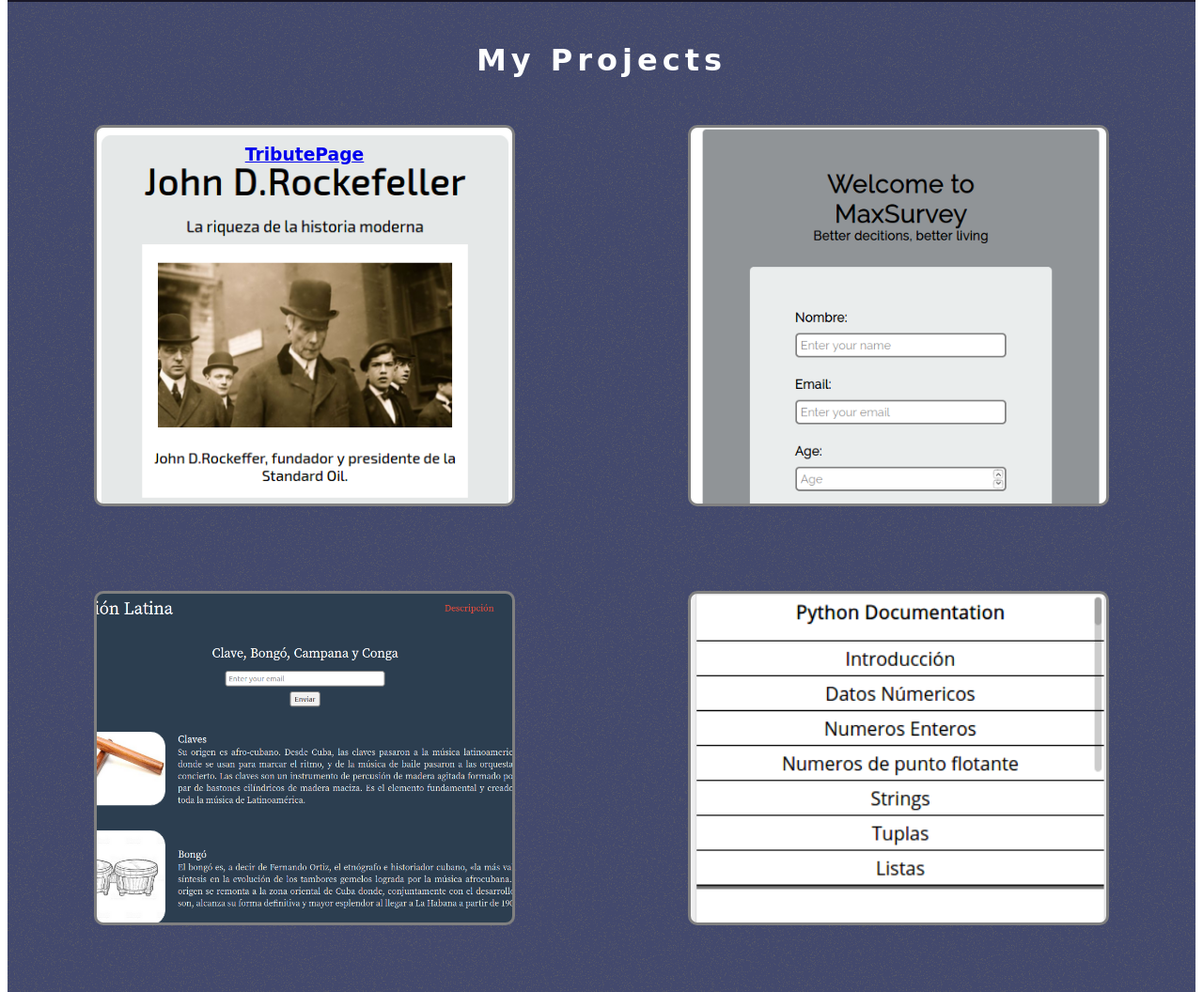
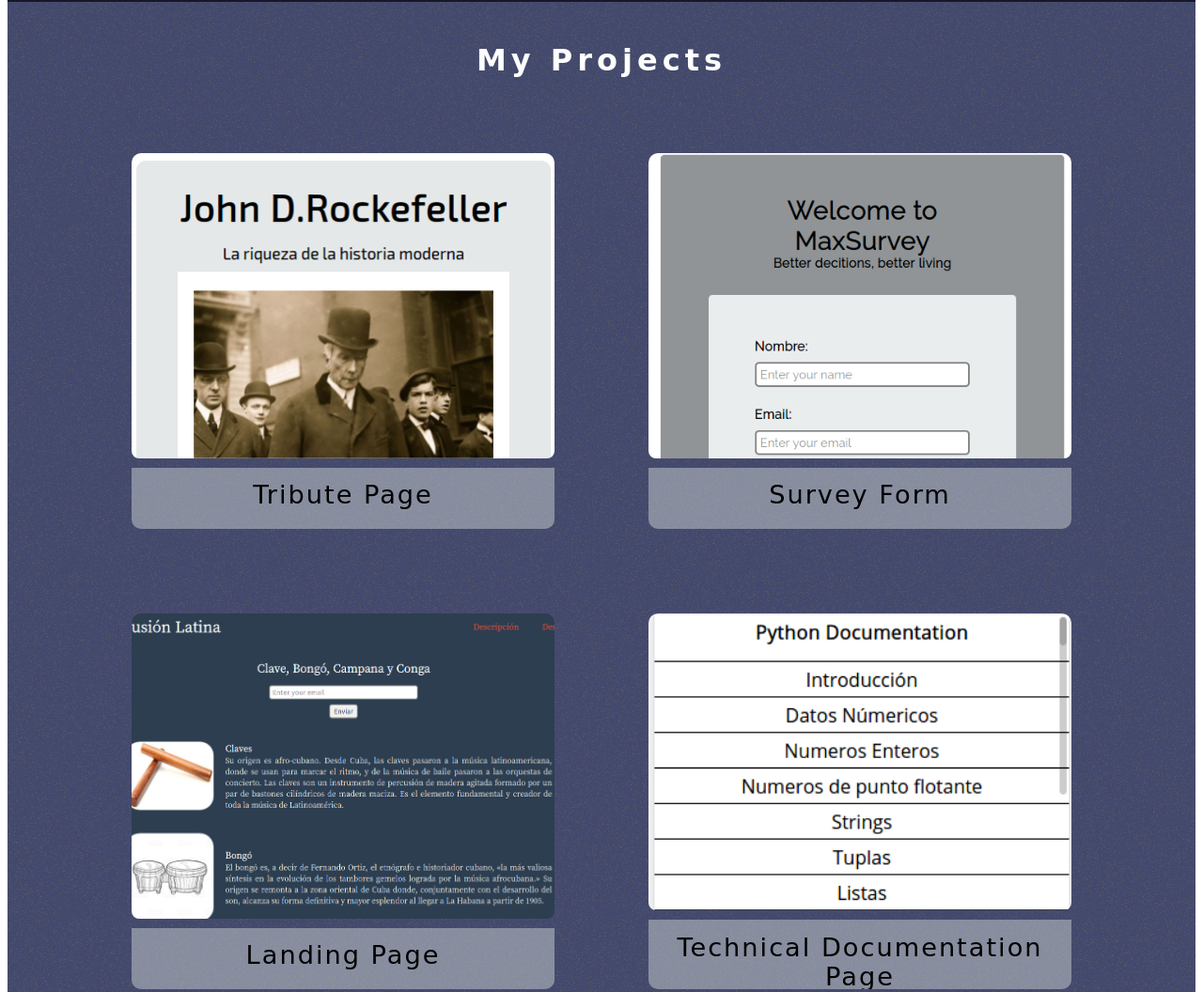
Before and after one commit to SantiagoPulidoP/Portafolio, a plain HTML site: page index.html in a window 1280 px wide. Shown: the part 821-1877 px from the top of the page at 94% size. Drawn offline with Linux system fonts and the light colour scheme; a web font is replaced by a local one.

Commit message:
listo el desktop

```diff
--- a/index.html
+++ b/index.html
@@ -35,18 +35,31 @@
         <h4 class="subtitle">My Projects</h4>
         <div class="my-projects">
 
-
-                <a href="/tribute_page/index.html" target="_blank" class="project-wrap tributePage">
-
-                <h3>TributePage</h3>
+            <div class="project-wrap">
+                <a href="/tribute_page/index.html" target="_blank" class="tributePage img">
                 </a>
+               <a href="/tribute_page/index.html" class="project-name">Tribute Page</a>
+            </div>
 
 
-            <a href="/survey_form/index.html" target="_blank" class="project-wrap surveyForm"></a>
+            <div class="project-wrap">
+                <a href="/survey_form/index.html" target="_blank" class="surveyForm img"></a>
+               <a href="/survey_form/index.html" class="project-name" >Survey Form</a>
 
-            <a href="/landing_page/" target="_blank" class="project-wrap landingPage"></a>
+            </div>
 
-            <a href="/Documentation_Page/index.html"  class="project-wrap documentationPage"></a>
+
+            <div class="project-wrap">
+                <a href="/landing_page/" target="_blank" class="landingPage img"></a>
+                <a href="/landing_page/" class="project-name">Landing Page</a>
+
+            </div>
+
+            <div class="project-wrap">
+                <a href="/Documentation_Page/index.html"  class="documentationPage img"></a>
+                <a href="/Documentation_Page/index.html" class="project-name" >Technical Documentation Page</a>
+
+            </div>
 
         </div>
 
--- a/sass/estilos.scss
+++ b/sass/estilos.scss
@@ -125,55 +125,85 @@ h1{
  }
 
 .my-projects{
-  min-width: 80vw;
+  width: 100vw;
+  max-width: 1000px;
   margin: auto;
   display: flex;
   flex-wrap: wrap;
   flex-shrink: 0;
-  justify-content: space-around;
-  margin: 50px auto;
+  justify-content: space-between;
+  margin: 80px auto;
   margin-bottom: 0;
 
 
 }
 
 .project-wrap{
-  border: 3px solid gray;
-  width: 35%;
-  min-width: 00px;
-  min-height: 350px;
+
+  width: 100%;
+  max-width: 450px;
+  min-height: 400px;
   margin-bottom: 90px;
   border-radius: 10px;;
-  background-repeat: no-repeat;
-  background-size: cover;
+  display: flex;
+  flex-direction: column;
+  overflow: hidden;
+
+  &:hover{
+    .img{
+      opacity: 0.6;
+    }
+    .project-name{
+      font-weight: bold;
+    }
+  }
 
 
+  .project-name{
+    margin-top: 10px;
+    color: rgba($color: #000000, $alpha: 1);
+    font-size: 1.7rem;
+    padding: 3% 0 0 0;
+    background-color: rgba($color:#CCD1D1, $alpha: 0.5);
+    text-decoration: none;
+    letter-spacing: 2px;
+    height: 15%;
+
+  }
+
+}
 
 
-
-
-
+.img{
+  border-radius: 8px;
+  height: 95%;
 }
 
 
 .tributePage{
   background-image: url("../images/tribute.png");
-  min-height: 400px;
-
+  background-repeat: no-repeat;
+  background-size: cover;
 
 
 }
 .surveyForm{
   background-image: url("../images/survey.png");
+  background-repeat: no-repeat;
+  background-size: cover;
 }
 
 .landingPage{
   background-image: url("../images/landingpage.png");
   background-position: center;
+  background-repeat: no-repeat;
+  background-size: cover;
 }
 
 .documentationPage{
   background-image: url("../images/documentation.png");
+  background-repeat: no-repeat;
+  background-size: cover;
 
 }
 
```
Also changed, not shown: sass/estilos.css, 1 other file.
